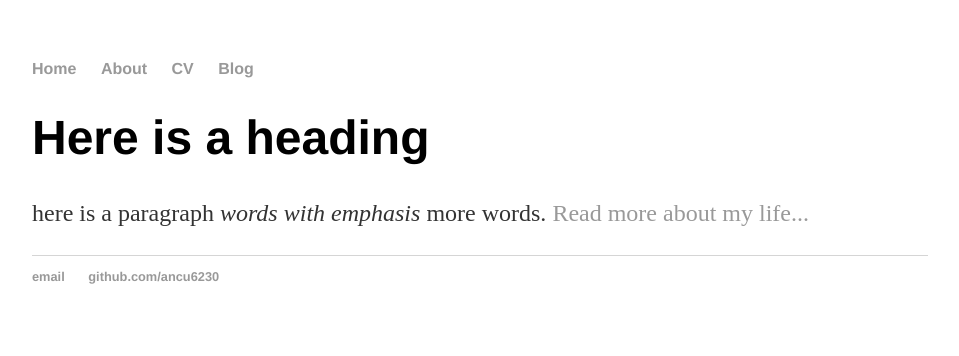
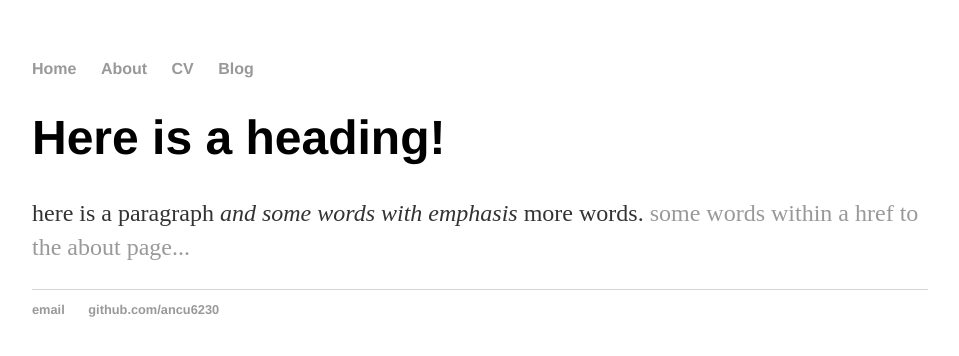
Before and after one commit to ancu6230/ancu6230.github.io, a Jekyll site: the page built from index.html, in a window 1280 px wide. Shown: the top 356 px of the page, without its empty margins (160-1119 px from the left). Built offline with Jekyll 4.4.1, drawn with Linux system fonts in a browser that asks for light colours.

Commit message:
Update index.html
change the index quite radically as have moved all the formatting stuff to default.html in the newly created _layouts folder.  front matter takes the place of the html doc, title, etc;  all the hrefs that allowed navigation, reference to a style sheet, footer, were all put in the default.html. Nothing is left here but the blurb <div> (not event the container <div> that used to wrap it)

```diff
--- a/index.html
+++ b/index.html
@@ -1,30 +1,8 @@
-<!DOCTYPE html>
-<html>
-	<head>
-		<title>ARC github/jekyll tutorial</title>
-		<!-- link to main stylesheet -->
-		<link rel="stylesheet" type="text/css" href="/css/main.css">
-	</head>
-	<body>
-		<nav>
-    		<ul>
-        		<li><a href="/">Home</a></li>
-	        	<li><a href="/about">About</a></li>
-        		<li><a href="/cv">CV</a></li>
-        		<li><a href="/blog">Blog</a></li>
-    		</ul>
-		</nav>
-		<div class="container">
-    		<div class="blurb">
-        		<h1>Here is a heading</h1>
-				<p>here is a paragraph <em>words with emphasis</em> more words. <a href="/about">Read more about my life...</a></p>
-    		</div><!-- /.blurb -->
-		</div><!-- /.container -->
-		<footer>
-    		<ul>
-        		<li><a href="mailto:ancu6230@colorado.edu">email</a></li>
-        		<li><a href="https://github.com/ancu6230">github.com/ancu6230</a></li>
-			</ul>
-		</footer>
-	</body>
-</html>
+---
+layout: default
+title: working through J McGlone tutorial
+---
+<div class="blurb">
+	<h1>Here is a heading!</h1>
+	<p>here is a paragraph <em> and some words with emphasis</em> more words. <a href="/about">some words within a href to the about page...</a></p>
+</div><!-- /.blurb -->
```
